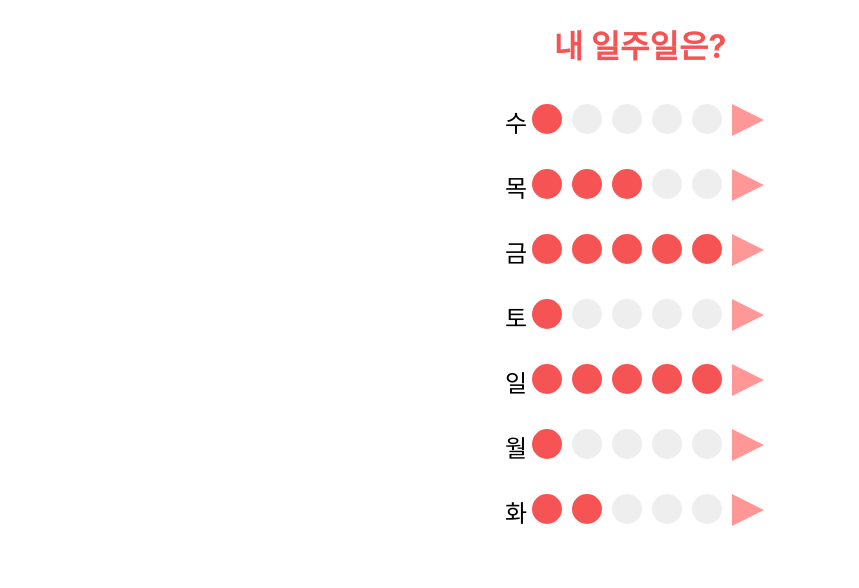
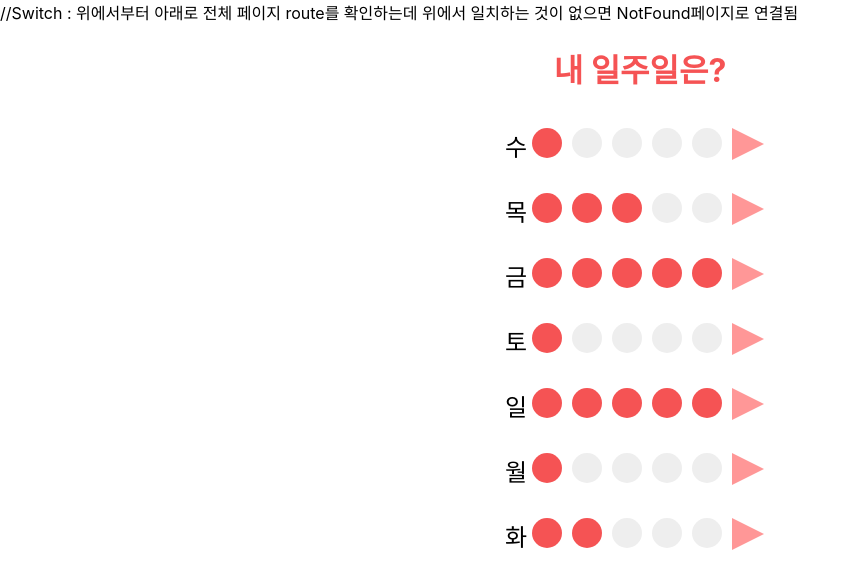
Before and after one commit to isabel-noh/weekly_score, a React (Create React App) app: page / in a window 1280 px wide. Shown: the top 588 px of the page, without its empty margins (0-859 px from the left). Built offline with nearby package versions, Linux system fonts and the light colour scheme.

Commit message:
Update App.js
주석 추가

```diff
--- a/src/App.js
+++ b/src/App.js
@@ -8,6 +8,7 @@ function App() {
 
   return (
     <div className="App">
+    //Switch : 위에서부터 아래로 전체 페이지 route를 확인하는데 위에서 일치하는 것이 없으면 NotFound페이지로 연결됨
       <Switch>
         <Route  path="/" exact >
           <WeeklyScore/>
```
